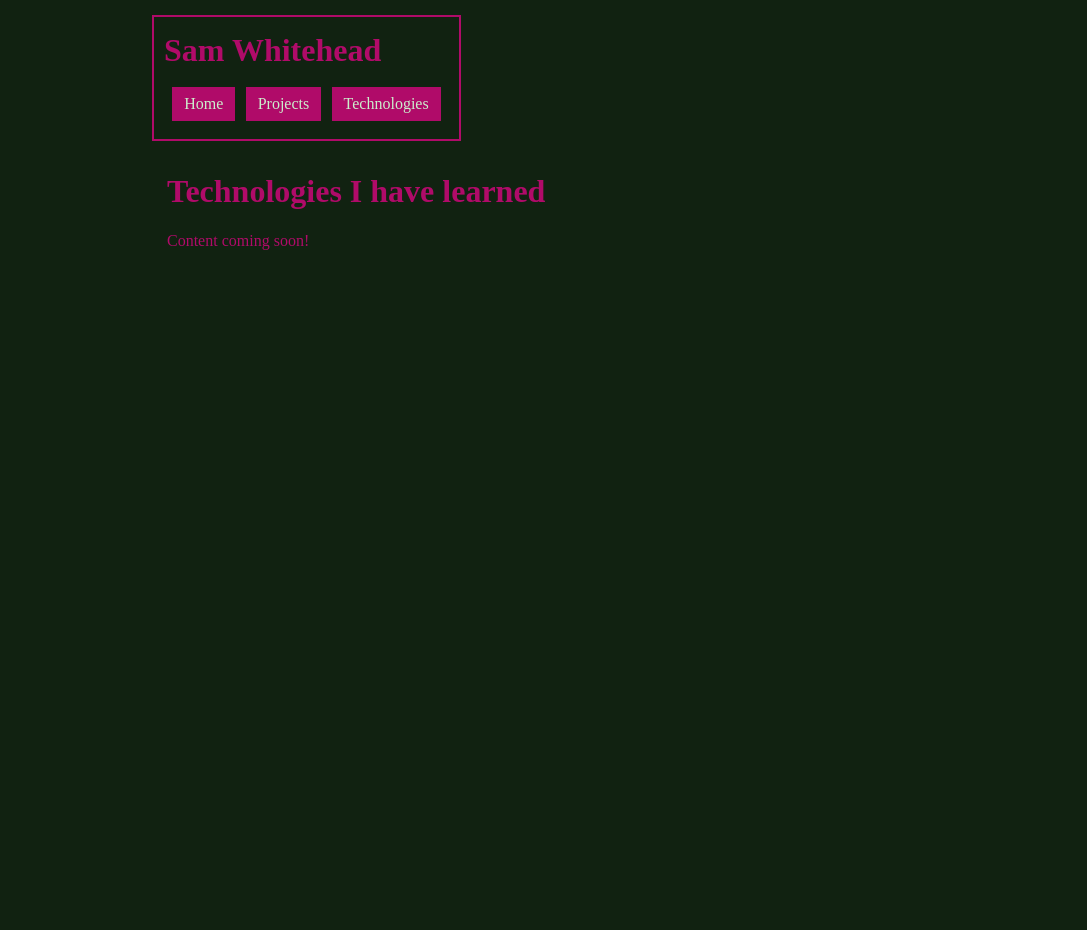
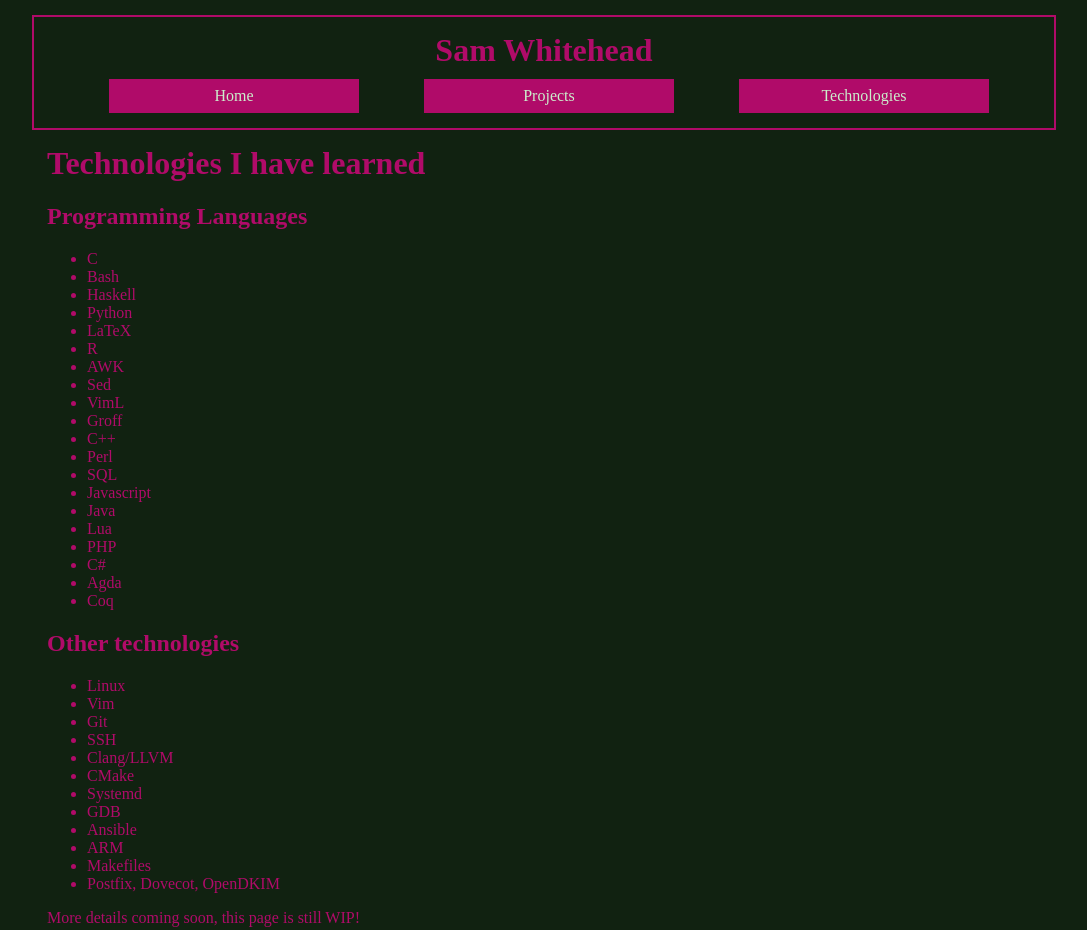
Before and after one commit to Ytrewq13/website, a plain HTML site: page technologies/index.html in a window 1280 px wide. Shown: the top 930 px of the page, without its empty margins (23-1110 px from the left). Drawn offline with Linux system fonts and the light colour scheme.

Commit message:
Start using flexbox & start adding content (to technologies page)

```diff
--- a/css/master.css
+++ b/css/master.css
@@ -18,14 +18,16 @@
 html {
     background-color: var(--color-bg);
     color: var(--color-fg);
+    min-height: 100%
 }
 body {
-    max-width: 960px;
+    max-width: 1200px;
     width: auto;
     margin: auto;
+    /*height: 100%;*/
 }
 
-/* class="cols-n" means an element is n columns wide (12 cols = viewport width) */
+/* class="cols-n" means an element is n columns wide (12 cols = parent width) */
 .cols-1  { width:   8.33%; }
 .cols-2  { width:  16.67%; }
 .cols-3  { width:  25.00%; }
@@ -40,39 +42,32 @@ body {
 .cols-12 { width: 100.00%; }
 
 #top-bar {
-    position: fixed;
-    top: 0;
-    /*max-width: inherit;*/
+    position: sticky;
+    top: 15px;
     padding: var(--padding-header);
-    margin: 15px;
+    margin: 0 15px 30px 15px;
     border: 2px solid var(--color-fg);
     background-color: var(--color-bg);
     float: left;
+    text-align: center;
 }
 #top-bar h1 { margin-top: 5px; margin-bottom: 10px; }
 
 #site-nav-menu {
     padding: var(--padding-header-menu);
     margin: 5px;
-    display: inline-block;
+    display: flex;
+    flex-wrap: wrap;
+    justify-content: space-evenly;
 }
 
-#site-nav-menu ul {
-    padding: 0;
-    margin: 0;
-}
-#site-nav-menu li {
-    display: inline-block;
-    padding: var(--padding-header-menu-item-box);
-}
-
-.menu a {
-    display: inline-block;
+#site-nav-menu a {
     background-color: var(--color-fg);
     text-align: center;
     text-decoration: none;
+    margin: 0 5px 0 5px;
 }
-.menu a:hover {
+#site-nav-menu a:hover {
     background-color: var(--color-bg-alt1);
 }
 
@@ -81,17 +76,14 @@ body {
     /*background-color: var(--color-fg);*/
     color: var(--color-fg-alt1);
     padding: var(--padding-header-menu-item-link);
-    /*text-align: center;
-    text-decoration: none;
-    display: inline-block;*/
 }
 .menu-item:hover, .menu-item:active {
     background-color: var(--color-bg-alt1);
 }
 
 #content {
+    padding: var(--padding-content);
     height: 3000px;
-    padding: var(--padding-content);
 }
 
 @media only screen and (max-width: 768px) {
--- a/scripts/css-adjust.js
+++ /dev/null
@@ -1,6 +0,0 @@
-var HEADER_PADDING = 10;
-var HEADER_MARGIN = 15;
-
-var topBar = document.getElementById('top-bar')
-document.getElementById('content').style['margin-top'] = topBar.clientHeight + "px";
-// topBar.style.width = (document.body.clientWidth - 2*(HEADER_PADDING + HEADER_MARGIN)) + "px";
--- a/technologies/index.html
+++ b/technologies/index.html
@@ -5,23 +5,63 @@
 <link rel="stylesheet" href="/css/master.css" type="text/css" media="screen">
 </head>
 <body>
-<div id="top-bar">
+<div class="cols-10" id="top-bar">
 <h1>Sam Whitehead</h1>
-<div class="menu" id="site-nav-menu">
-    <ul>
-        <li><a class="menu-item" href="/">Home</a></li>
-        <li><a class="menu-item" href="/projects">Projects</a></li>
-        <li><a class="menu-item" href="/technologies">Technologies</a></li>
-    </ul>
+<div class="menu cols-12" id="site-nav-menu">
+    <a class="cols-3" href="/"><div class="menu-item">Home</div></a>
+    <a class="cols-3" href="/projects"><div class="menu-item">Projects</div></a>
+    <a class="cols-3" href="/technologies"><div class="menu-item">Technologies</div></a>
 </div> <!-- class="menu" id="site-nav-menu" --!>
 </div> <!-- id="top-bar" --!>
 
-<div id="content">
+<div class="cols-10" id="content">
 <h1>Technologies I have learned</h1>
 
-<p>Content coming soon!</p>
+<!-- TODO: Add details to key languages and technologies -->
+
+<h2>Programming Languages</h2>
+<ul>
+    <li>C</li>
+    <li>Bash</li>
+    <li>Haskell</li>
+    <li>Python</li>
+    <li>LaTeX</li>
+    <li>R</li>
+    <li>AWK</li>
+    <li>Sed</li>
+    <li>VimL</li>
+    <li>Groff</li>
+    <li>C++</li>
+    <li>Perl</li>
+    <li>SQL</li>
+    <li>Javascript</li>
+    <li>Java</li>
+    <li>Lua</li>
+    <li>PHP</li>
+    <li>C#</li>
+    <li>Agda</li>
+    <li>Coq</li>
+</ul>
+
+<h2>Other technologies</h2>
+<ul>
+    <li>Linux</li>
+    <li>Vim</li>
+    <li>Git</li>
+    <li>SSH</li>
+    <li>Clang/LLVM</li>
+    <li>CMake</li>
+    <li>Systemd</li>
+    <li>GDB</li>
+    <li>Ansible</li>
+    <li>ARM</li>
+    <li>Makefiles</li>
+    <li>Postfix, Dovecot, OpenDKIM</li>
+</ul>
+
+<p>More details coming soon, this page is still WIP!</p>
+
 </div>
 
 </body>
-<script src="/scripts/css-adjust.js" charset="utf-8"></script>
 </html>
```
Also changed, not shown: index.html (+1 -8 lines), projects/index.html (+6 -9 lines).
